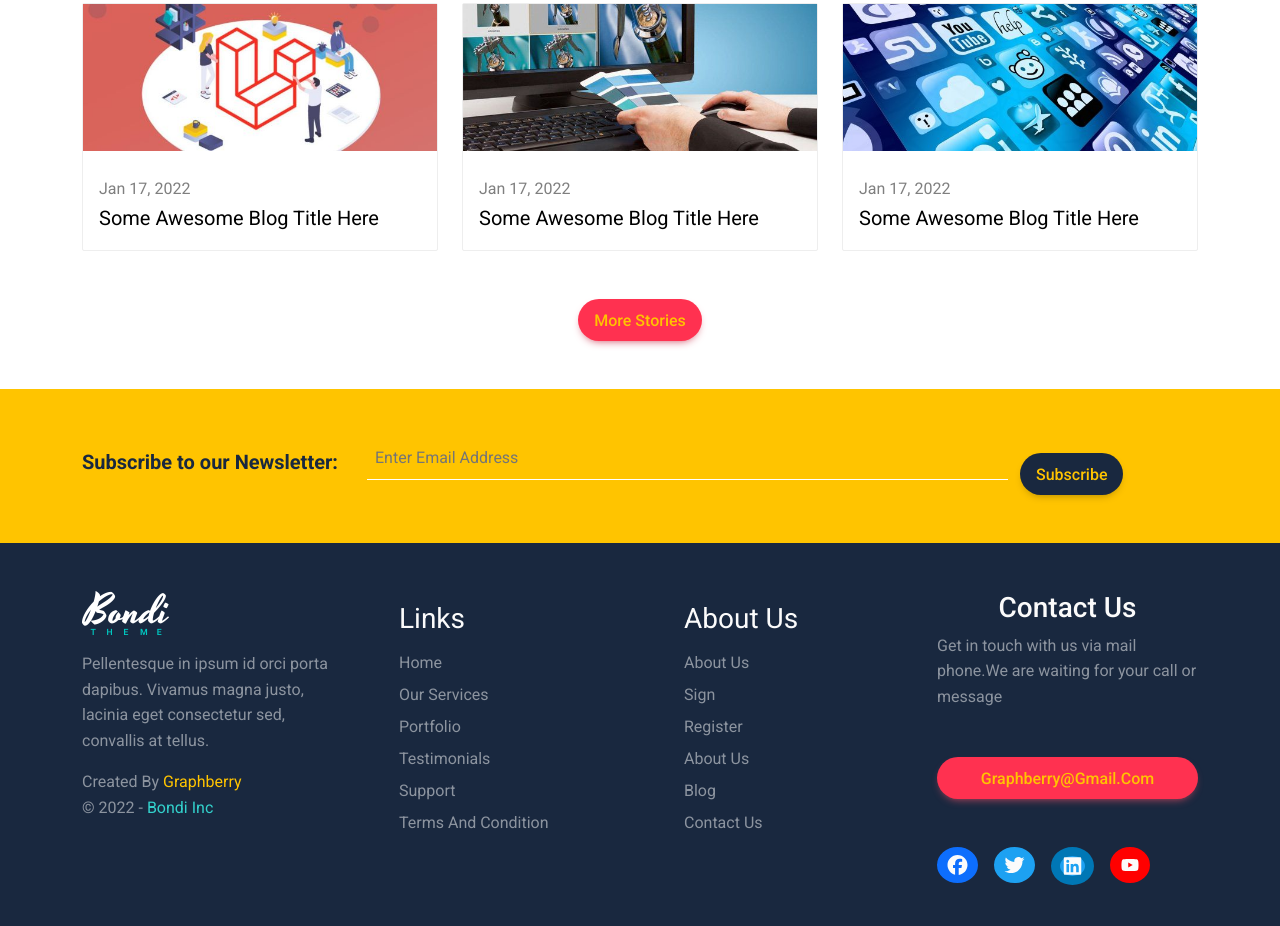
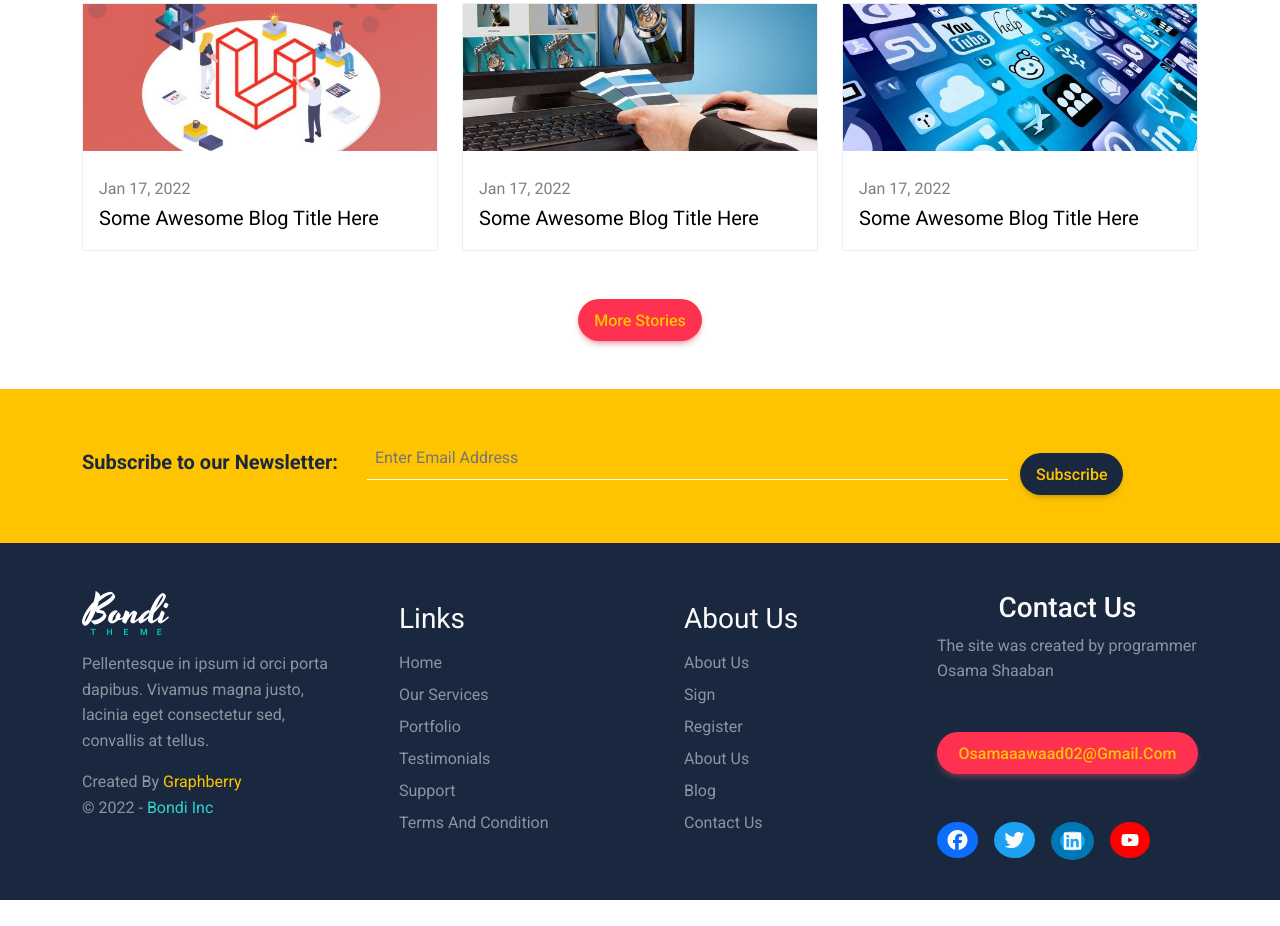
Before and after one commit to Osamaawaad404/Bondi-, a plain HTML site: page index.html in a window 1280 px wide. Shown: the part 5041-5967 px from the top of the page. After the commit the page ends 5941 px from the top, so only its background shows below. Drawn offline with Linux system fonts and the light colour scheme.

Commit message:
Update index.html

```diff
--- a/index.html
+++ b/index.html
@@ -611,13 +611,12 @@
                 <div class="footer-2 mb-3 col-lg-3 mt-5">
                     <div class=" col-12 color-text text-center text-md-start     text-black-60 ">
                         <h3 class="text-center text-light">Contact Us</h3>
-                        <p class="color-text-footer">Get in touch with us via mail phone.We are waiting for your call or
-                            message
+                        <p class="color-text-footer">The site was created by programmer Osama Shaaban
                         </p>
                         <div class="text-center mt-5 flex-column d-flex justify-content-center align-items-center">
                             <a href="#"
                                 class="btn w-100  color-r w-sm-start btn-main rounded-pill  justify-content-center ps-3 pe-3 fs-6 color-y text-capitalize btn-danger">
-                                graphberry@gmail.com </a>
+                                osamaaawaad02@gmail.com </a>
                         </div>
                     </div>
 
```
